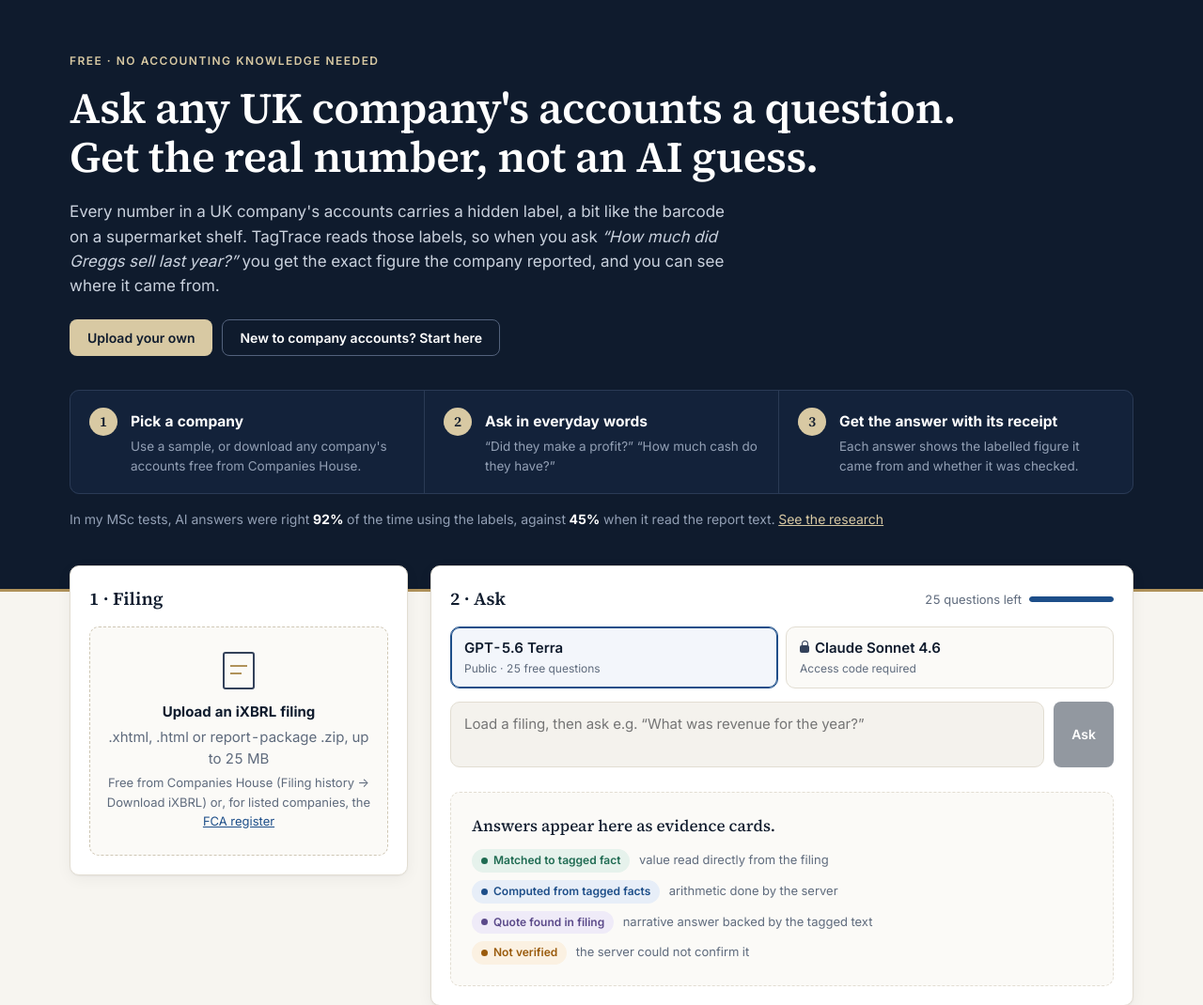
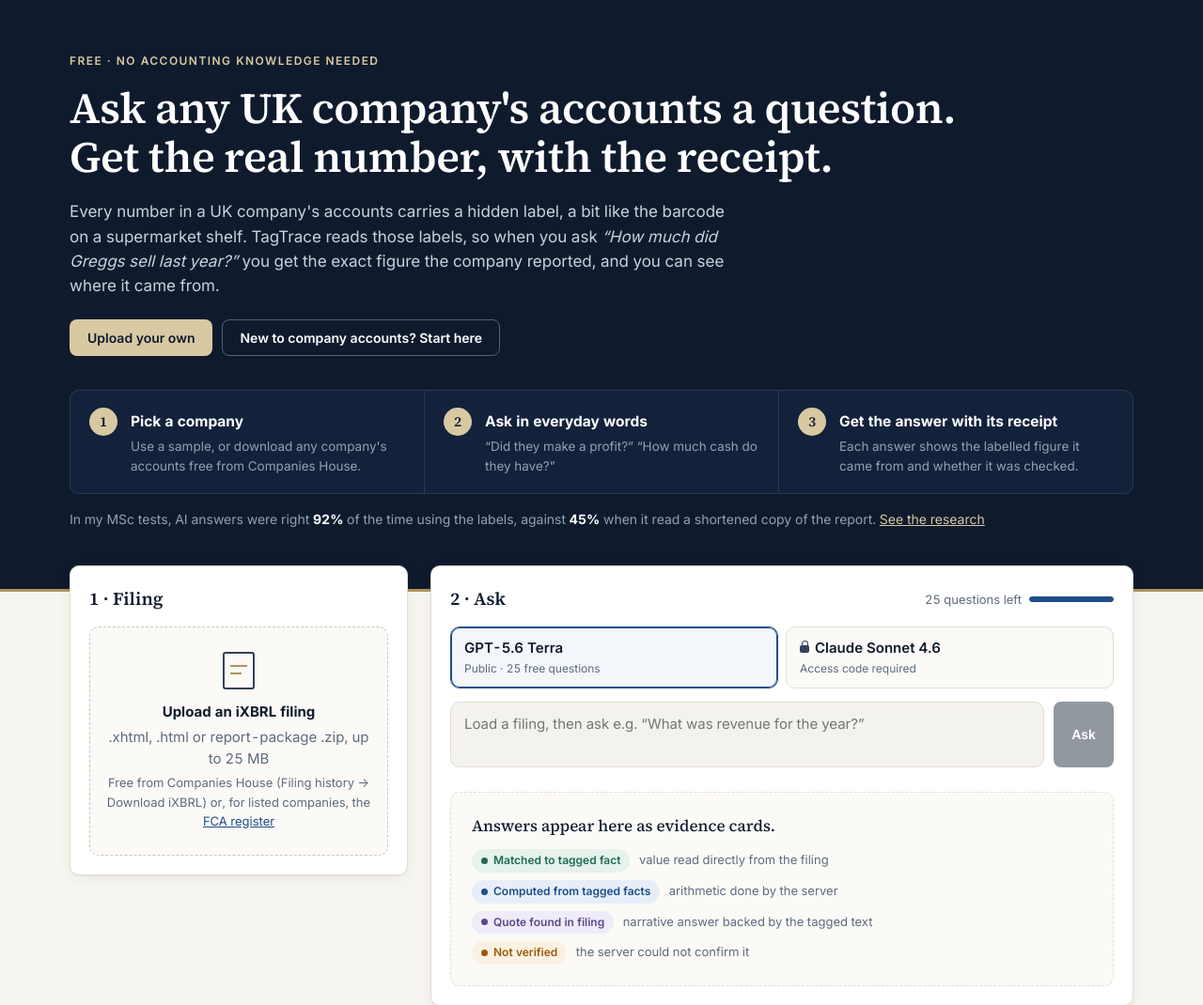
Before and after one commit to NikhilRana2076/ixbrl-qa-demo, a Flask app: page / in a window 1280 px wide. Shown: the part 56-1126 px from the top of the page at 94% size. Run offline with Flask 3, Linux system fonts and the light colour scheme; data that the repository does not hold is empty; some libraries are stand-ins or nearby versions.

Commit message:
Hero: tighten headline and describe the 45% baseline accurately
Co-Authored-By: Claude Opus 5.5 (1M context) <noreply@anthropic.com>
Claude-Session: https://claude.ai/code/session_012KpiycqoT2TqM8JBPM49oo

```diff
--- a/webapp/templates/index.html
+++ b/webapp/templates/index.html
@@ -47,7 +47,7 @@
   <section class="hero">
     <div class="wrap">
       <p class="eyebrow">Free · No accounting knowledge needed</p>
-      <h1>Ask any UK company's accounts a question.<br>Get the real number, not an AI guess.</h1>
+      <h1>Ask any UK company's accounts a question.<br>Get the real number, with the receipt.</h1>
       <p class="lede">Every number in a UK company's accounts carries a hidden label, a bit like the barcode on a supermarket shelf. TagTrace reads those labels, so when you ask <em>“How much did Greggs sell last year?”</em> you get the exact figure the company reported, and you can see where it came from.</p>
       <div class="hero-try" id="heroTry" hidden>
         <span class="hero-try-label">Try it now with</span>
@@ -62,7 +62,7 @@
         <li><span class="hs-num" aria-hidden="true">2</span><div><strong>Ask in everyday words</strong><p>“Did they make a profit?” “How much cash do they have?”</p></div></li>
         <li><span class="hs-num" aria-hidden="true">3</span><div><strong>Get the answer with its receipt</strong><p>Each answer shows the labelled figure it came from and whether it was checked.</p></div></li>
       </ol>
-      <p class="hero-proof">In my MSc tests, AI answers were right <strong>92%</strong> of the time using the labels, against <strong>45%</strong> when it read the report text. <a href="#results">See the research</a></p>
+      <p class="hero-proof">In my MSc tests, AI answers were right <strong>92%</strong> of the time using the labels, against <strong>45%</strong> when it read a shortened copy of the report. <a href="#results">See the research</a></p>
     </div>
   </section>
 
```
